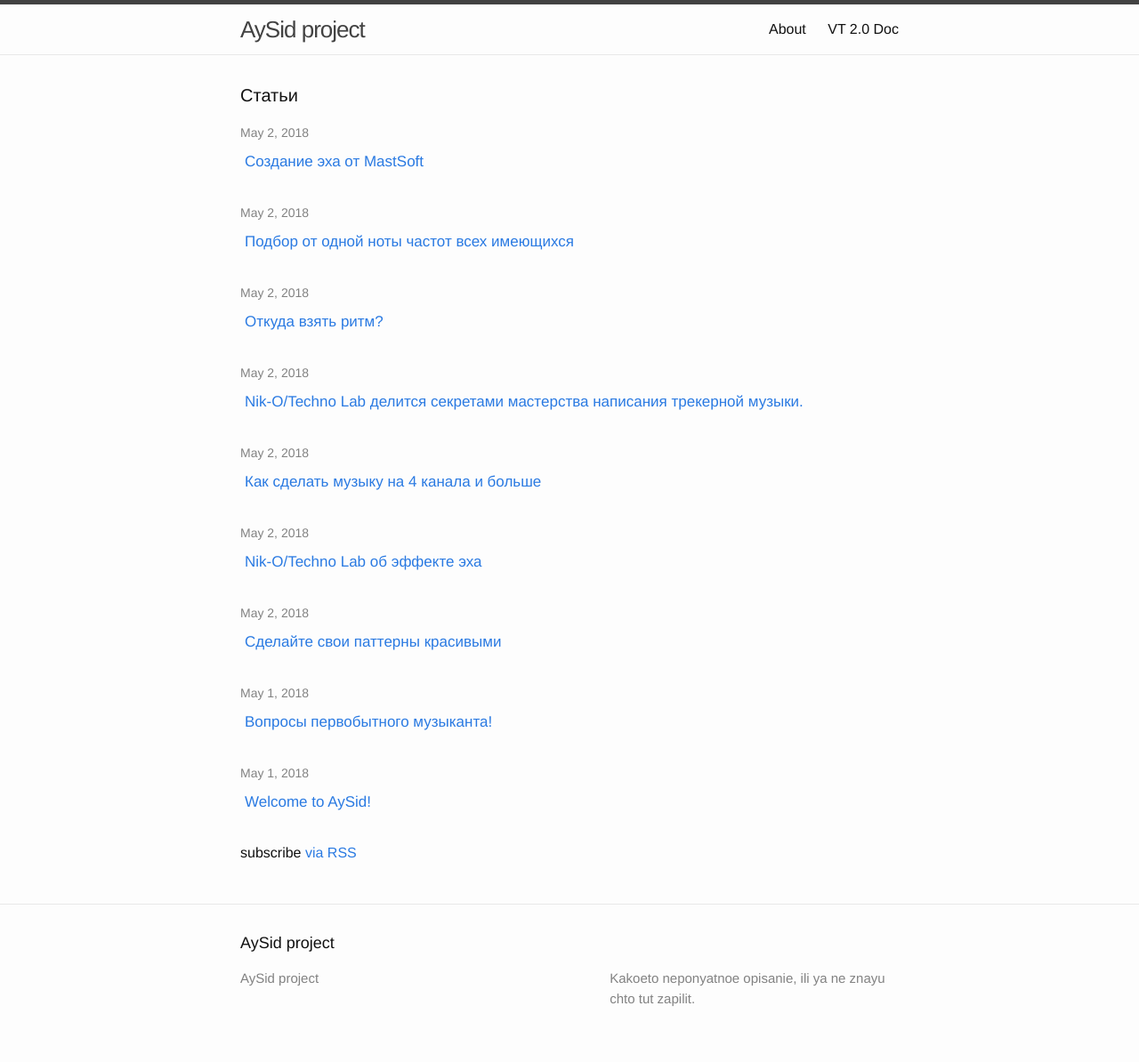
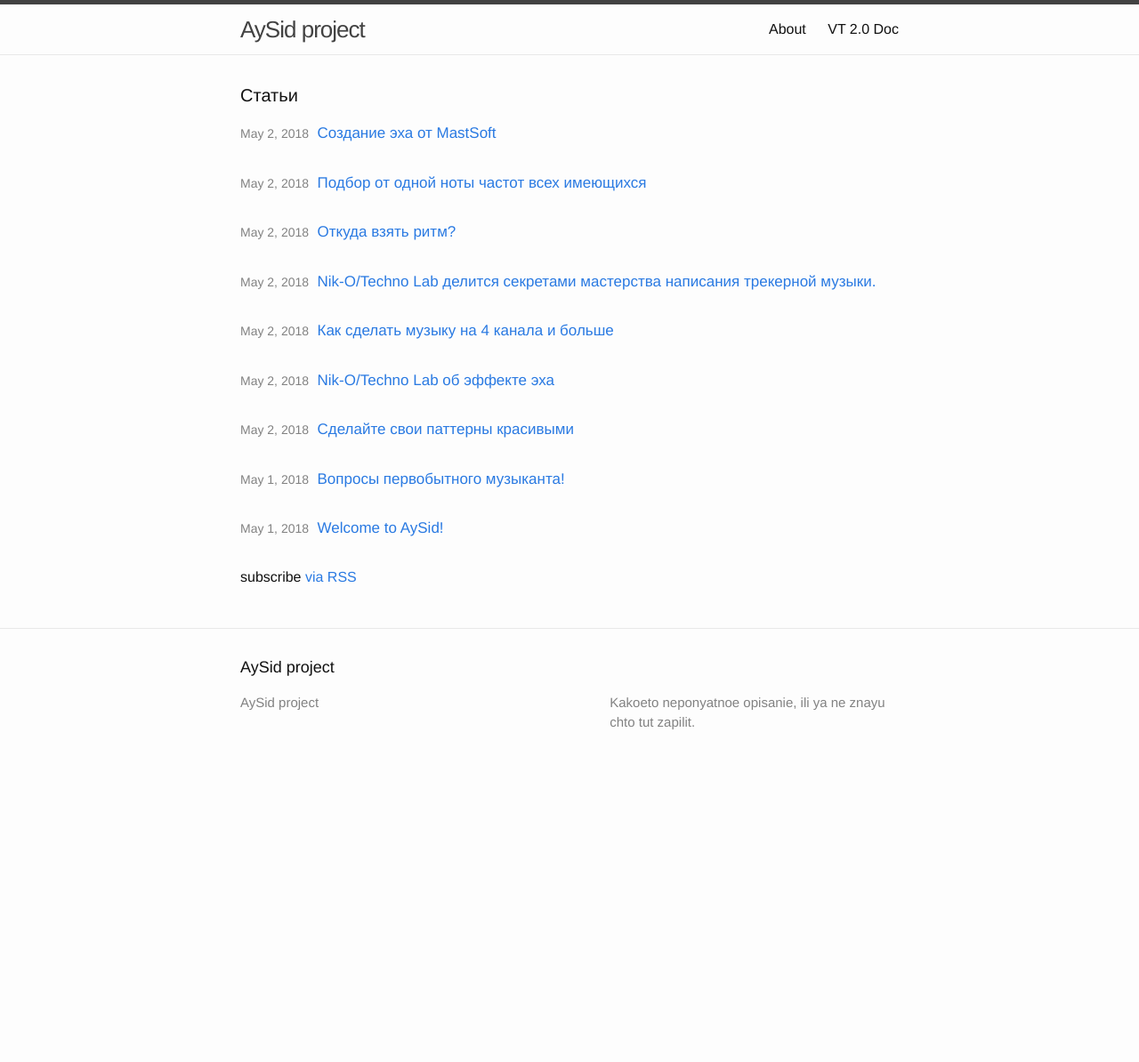
Before and after one commit to qboneteam/aysid, a Jekyll site: the page built from index.html, in a window 1280 px wide. Shown: the whole page at 89% size. Built offline with Jekyll 4.4.1, drawn with Linux system fonts in a browser that asks for light colours; after the commit the page ends 900 px from its top, so only the background shows below that.

Commit message:
some fix

```diff
--- a/index.html
+++ b/index.html
@@ -10,9 +10,9 @@ layout: default
     {% for post in site.posts %}
       <li>
        <span class="post-meta">{{ post.date | date: "%b %-d, %Y" }}</span>
-        <h2>
+<!--        <h2> -->
           <a class="post-link" href="{{ post.url | prepend: site.baseurl }}">{{ post.title }}</a>
-        </h2>
+<!--        </h2> -->
 <!--
        <span class="post-meta">{{ post.date | date: "%b %-d, %Y" }}</span><a class="post-link" href="{{ post.url | prepend: site.baseurl }}">{{ post.title }}</a>
 -->
```
